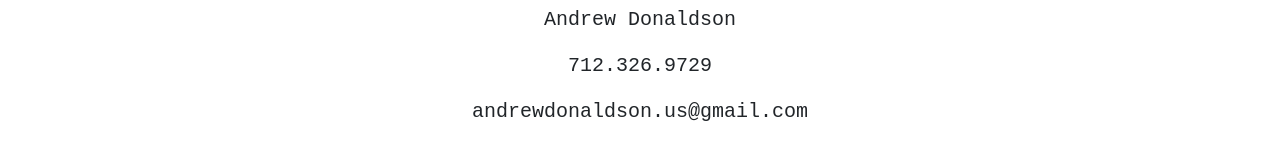
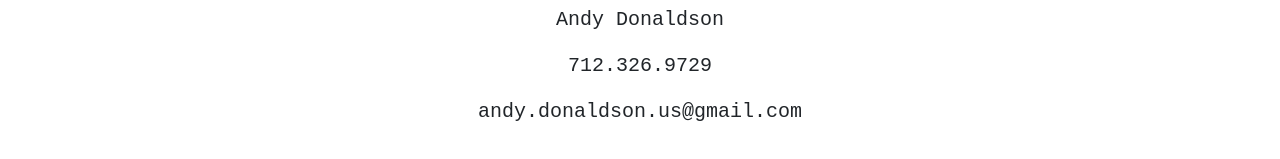
Before and after one commit to andrew-donaldson/portfolio-site, a website: page contact.html in a window 1280 px wide. Shown: the part 191-350 px from the top of the page. Drawn offline with Linux system fonts and the light colour scheme.

Commit message:
Update contact.html

```diff
--- a/contact.html
+++ b/contact.html
@@ -46,11 +46,11 @@
   <div class="container">
     <div class="row">
       <div class="col-lg-12 text-center">
-        <p style="font-size:20px;font-family: monospace;">Andrew Donaldson</p>
+        <p style="font-size:20px;font-family: monospace;">Andy Donaldson</p>
         <p></p>
         <p style="font-size:20px;font-family: monospace;">712.326.9729</p>
         <p></p>
-        <p style="font-size:20px;font-family: monospace;">andrewdonaldson.us@gmail.com</p>
+        <p style="font-size:20px;font-family: monospace;">andy.donaldson.us@gmail.com</p>
       </div>
     </div>
   </div>
```
